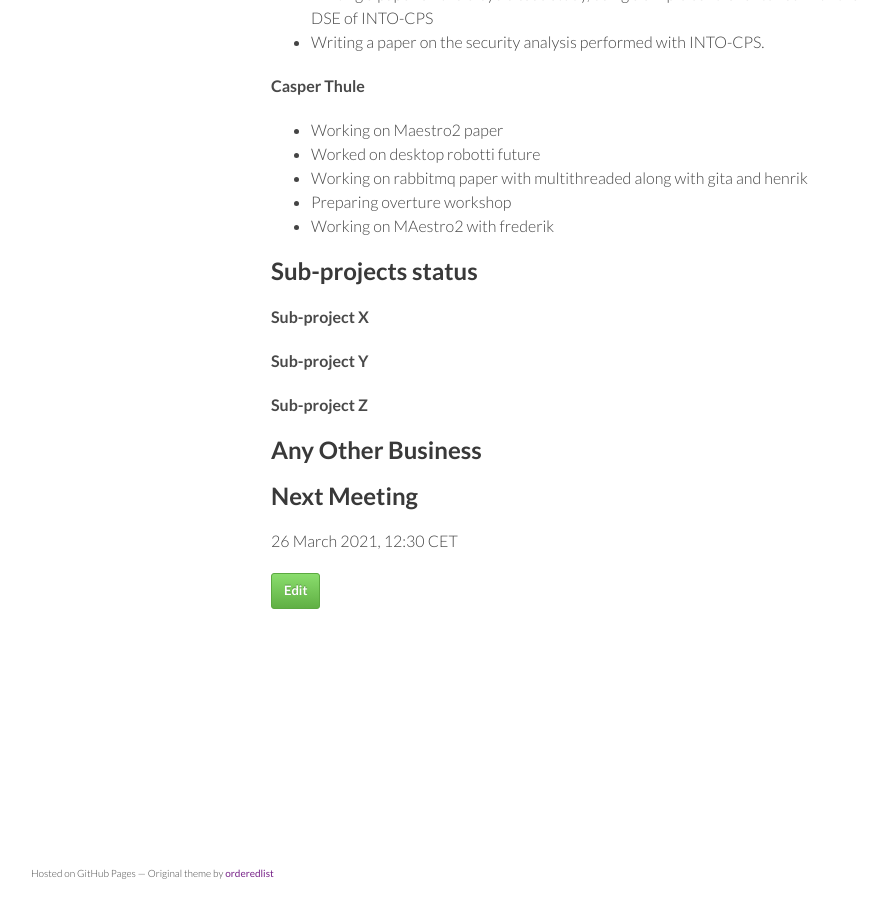
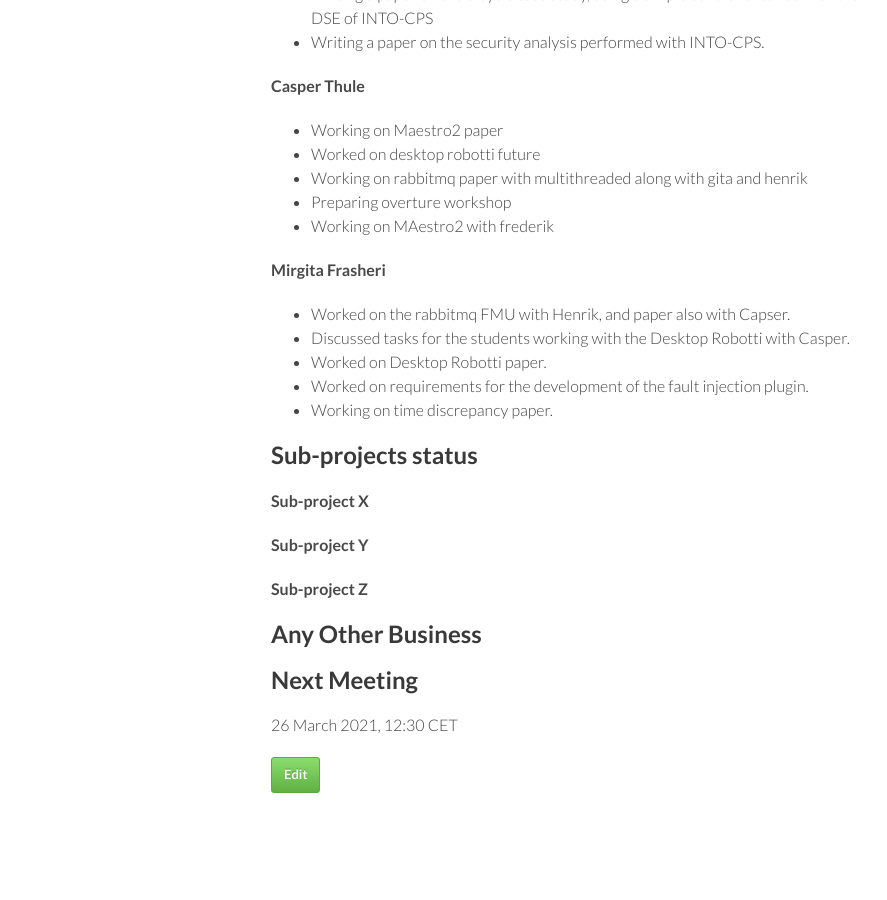
Before and after one commit to digitaltwincentre/digitaltwincentre.github.io, a Jekyll site: the page built from _biweeklies/Biweekly-35.md, in a window 1280 px wide and 900 px high, scrolled down 1043 px. Shown: the whole window, without its empty margins (179-1066 px from the left). Built offline with Jekyll 4.4.1, drawn with Linux system fonts in a browser that asks for light colours; nearby versions of some CDN libraries.

Commit message:
Update Biweekly-35.md

```diff
--- a/_biweeklies/Biweekly-35.md
+++ b/_biweeklies/Biweekly-35.md
@@ -53,7 +53,13 @@ date: 11 March 2021, 1230 CET
 * Preparing overture workshop
 * Working on MAestro2 with frederik
 
+#### Mirgita Frasheri
 
+* Worked on the rabbitmq FMU with Henrik, and paper also with Capser.
+* Discussed tasks for the students working with the Desktop Robotti with Casper.
+* Worked on Desktop Robotti paper.
+* Worked on requirements for the development of the fault injection plugin.
+* Working on time discrepancy paper.
 
 ## Sub-projects status
 
```
